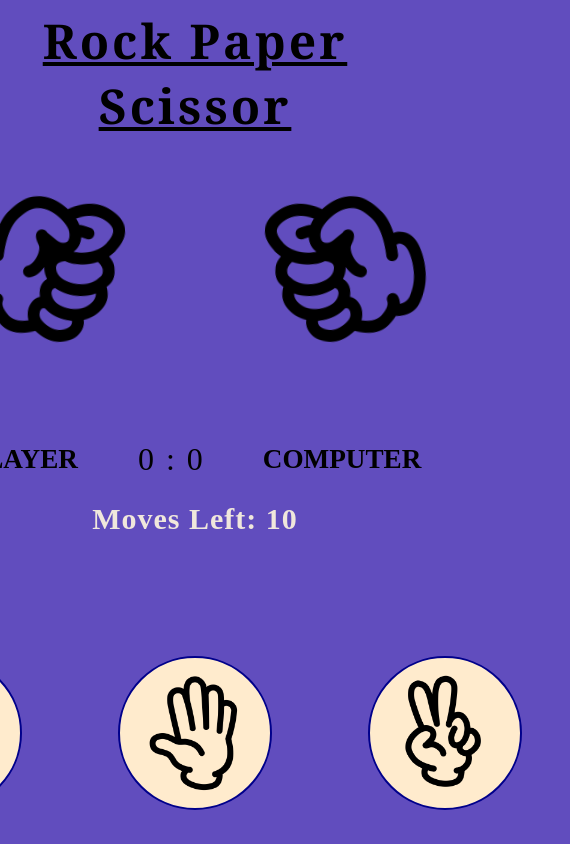
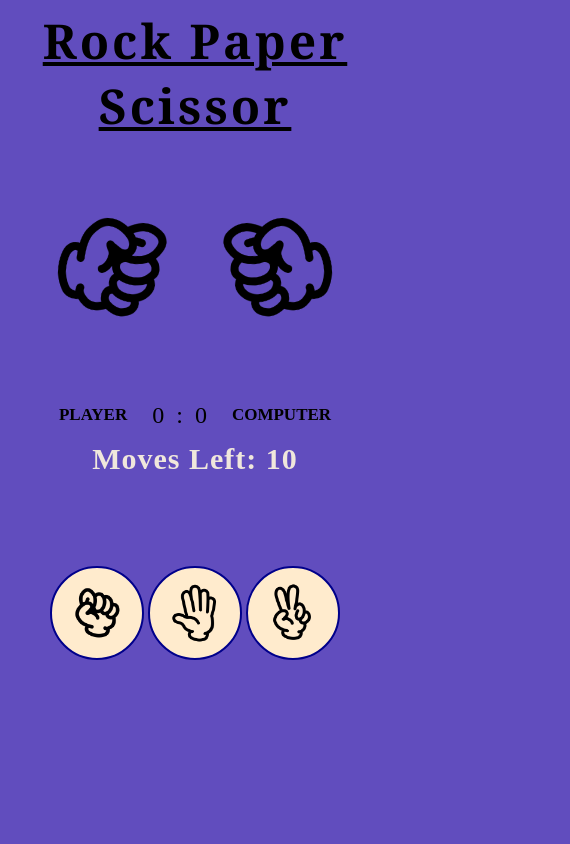
Before and after one commit to JaveriaHamid/Rock-Paper-Scissor, a plain HTML site: page index.html in a window 390 px wide. Shown: the whole page, 570 px wide, since content can reach past the window. Drawn offline with Linux system fonts and the light colour scheme; a web font is replaced by a local one.

Commit message:
Add files via upload

```diff
--- a/style2.css
+++ b/style2.css
@@ -72,7 +72,6 @@ h1 {
     margin: 0px;
     margin-inline: 12px;
     font-size: 1.7em;
-    font-size: 2em;
 }
 
 .options {
@@ -137,9 +136,58 @@ h1 {
     background-color: rgb(60, 197, 83);
 }
 
-@media screen and (max-width: 445px){
+@media screen and (max-width: 410px){
     .title{
         text-align: center;
         font-size: 1.9rem;
        }
+       .user-choice > img{
+           max-width: 135px;
+       }
+       .computer-choice > img{
+           max-width: 135px;
+       }
+       .user-choice{
+           padding-right: 15px;
+       }
+       .computer-choice{
+           padding-left: 15px;
+       }
+       .user-choice{
+           margin-right: 0px;
+       }
+       .computer-choice{
+           margin-left: 0px;
+       }
+       .choices{
+          flex: 1 1 200px;
+       }
+       .points{
+        margin-top: 20px;
+       }
+       .points h3{
+          font-size: 17px;
+       }
+       .p-score{
+          margin-left: 25px;
+          font-size: 1.5em;
+       }
+       .c-score{
+          margin-right: 25px;
+          font-size: 1.5em;
+       }
+        .colon {
+          margin: 0px;
+          margin-inline: 12px;
+          font-size: 1.5em;
+       }
+        .options{
+            margin-top: 90px;
+        }
+        .options img{
+            height: 60px;
+        }
+        .options > div {
+            min-width: 98px;
+        }
 }
```
